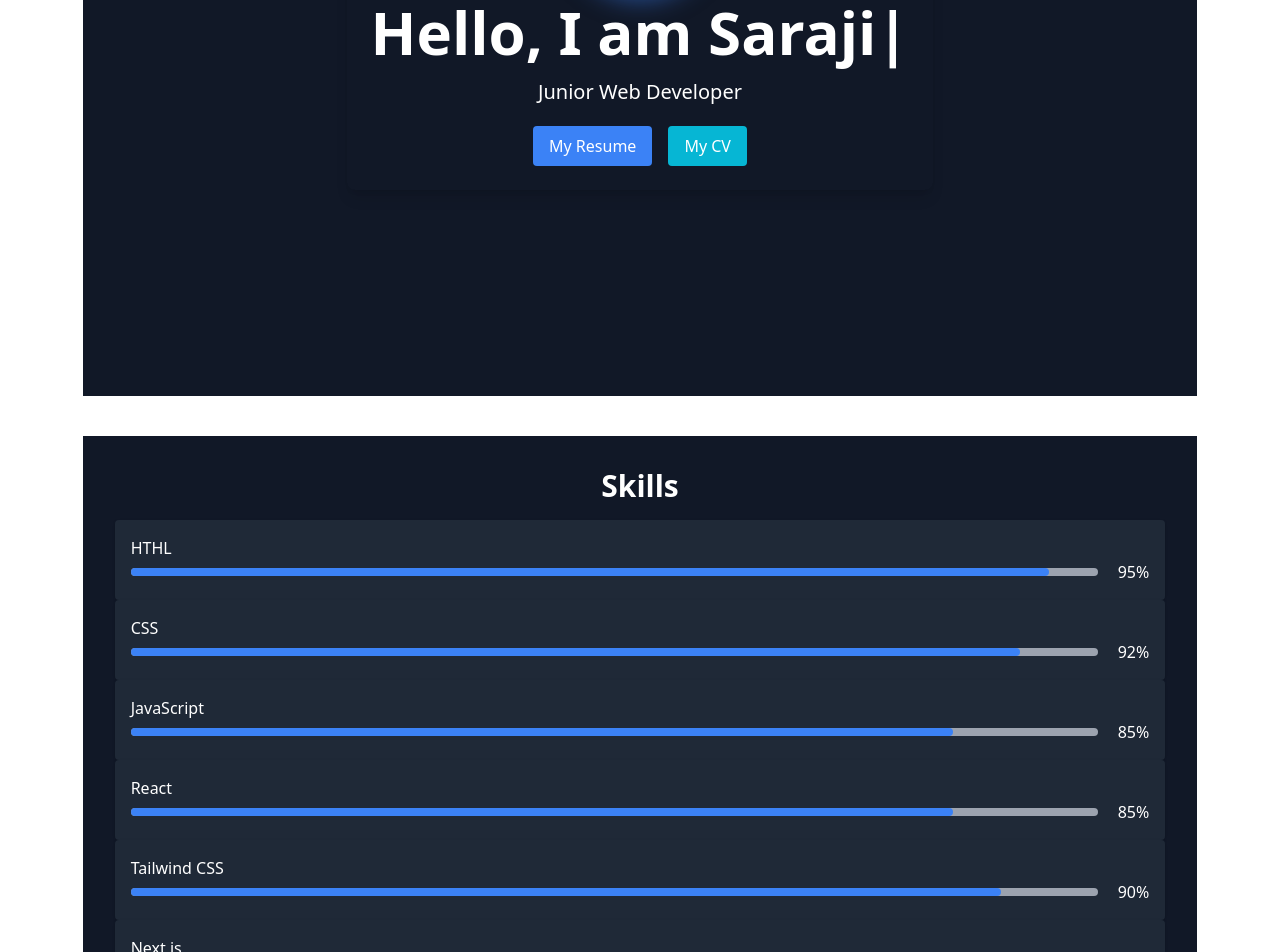
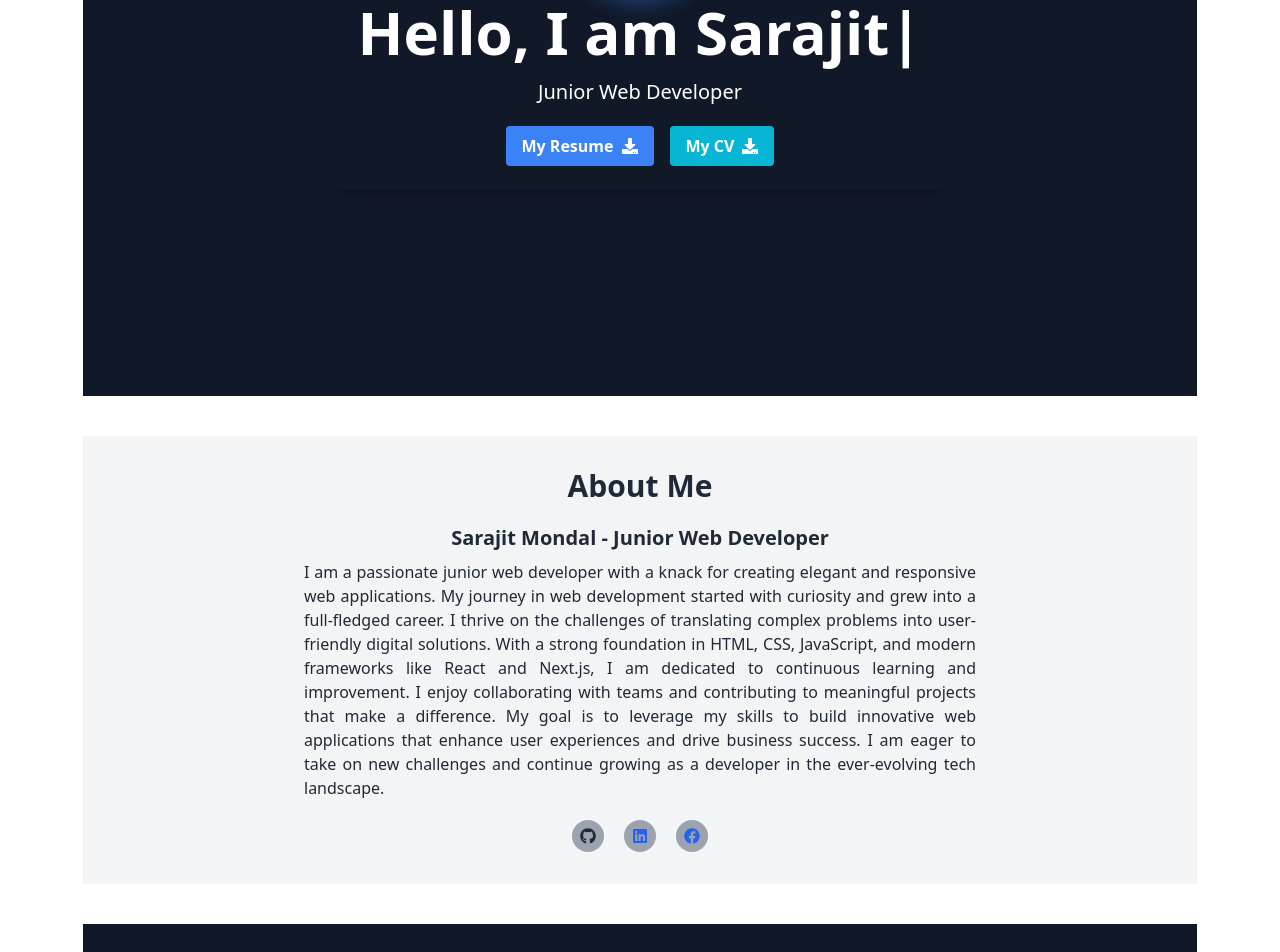
Before and after one commit to Sarajit-mondal/My_Portfolio_Website, a React (Vite) app: page / in a window 1280 px wide. Shown: the part 540-1492 px from the top of the page. Built offline with nearby package versions, Linux system fonts and the light colour scheme.

Commit message:
contact with me complete and email send to my email  complete

```diff
--- a/package.json
+++ b/package.json
@@ -10,10 +10,12 @@
     "preview": "vite preview"
   },
   "dependencies": {
+    "@emailjs/browser": "^4.3.3",
     "i": "^0.3.7",
     "react": "^18.3.1",
     "react-dom": "^18.2.0",
-    "react-icons": "^5.2.1"
+    "react-icons": "^5.2.1",
+    "sweetalert2": "^11.12.0"
   },
   "devDependencies": {
     "@types/react": "^18.2.66",
--- a/src/components/About.jsx
+++ b/src/components/About.jsx
@@ -1,13 +1,40 @@
+import { FaLinkedin, FaFacebook, FaGithub } from "react-icons/fa";
 const About = () => {
   return (
     <section id="about" className="bg-gray-100 text-gray-800 p-8">
       <div className="container mx-auto">
         <h2 className="text-3xl font-bold text-center mb-4">About Me</h2>
-        <p className="text-center max-w-2xl mx-auto">
-          I am a passionate junior web developer with a knack for creating
-          elegant and responsive web applications. My journey in web development
-          started with curiosity and grew into a full-fledged career.
-        </p>
+        <div className="my-5">
+          <h3 className="text-xl font-bold mb-2">
+            Sarajit Mondal - Junior Web Developer
+          </h3>
+          <p className=" max-w-2xl mx-auto text-justify">
+            I am a passionate junior web developer with a knack for creating
+            elegant and responsive web applications. My journey in web
+            development started with curiosity and grew into a full-fledged
+            career. I thrive on the challenges of translating complex problems
+            into user-friendly digital solutions. With a strong foundation in
+            HTML, CSS, JavaScript, and modern frameworks like React and Next.js,
+            I am dedicated to continuous learning and improvement. I enjoy
+            collaborating with teams and contributing to meaningful projects
+            that make a difference. My goal is to leverage my skills to build
+            innovative web applications that enhance user experiences and drive
+            business success. I am eager to take on new challenges and continue
+            growing as a developer in the ever-evolving tech landscape.
+          </p>
+        </div>
+        {/* social media */}
+        <div className="flex justify-center mt-5 gap-5 [&>a]:bg-gray-400 [&>a]:p-2 [&>a]:rounded-full [&>a]:cursor-pointer">
+          <a href="https://github.com/Sarajit-mondal" target="blank">
+            <FaGithub />
+          </a>
+          <a href="https://www.linkedin.com/in/sarajit-mandal" target="blank">
+            <FaLinkedin className="text-blue-600" />
+          </a>
+          <a href="https://www.facebook.com/sarajit.mondal.777" target="blank">
+            <FaFacebook className="text-blue-600" />
+          </a>
+        </div>
       </div>
     </section>
   );
--- a/src/components/Contact.jsx
+++ b/src/components/Contact.jsx
@@ -1,20 +1,59 @@
+import { useRef } from "react";
+import emailjs from "@emailjs/browser";
+import Swal from "sweetalert2";
 const Contact = () => {
+  const form = useRef();
+
+  const sendEmail = (e) => {
+    e.preventDefault();
+
+    emailjs
+      .sendForm("service_m34iqnc", "template_bjjk4la", form.current, {
+        publicKey: "KIYlQ-kpNwMQJX0Da",
+      })
+      .then(
+        () => {
+          form.current.reset();
+          Swal.fire({
+            icon: "success",
+            title: "Meassage Send Successful",
+          });
+        },
+        (error) => {
+          console.log("FAILED...", error.text);
+          Swal.fire({
+            icon: "error",
+            title: "Meassage Send error" + error.text,
+          });
+        }
+      );
+  };
   return (
     <section id="contact" className="bg-gray-900 text-white p-8">
       <div className="container mx-auto">
         <h2 className="text-3xl font-bold text-center mb-4">Contact</h2>
-        <form className="max-w-md mx-auto space-y-4">
+        <form
+          ref={form}
+          onSubmit={sendEmail}
+          className="max-w-md mx-auto space-y-4"
+        >
           <input
             type="text"
+            name="user_name"
+            required
             placeholder="Name"
             className="w-full p-2 rounded bg-gray-800 text-white border border-gray-700 focus:border-blue-500"
           />
           <input
             type="email"
+            name="user_email"
+            required
             placeholder="Email"
             className="w-full p-2 rounded bg-gray-800 text-white border border-gray-700 focus:border-blue-500"
           />
           <textarea
+            name="message"
+            required
             placeholder="Message"
             className="w-full p-2 rounded bg-gray-800 text-white border border-gray-700 focus:border-blue-500"
           ></textarea>
--- a/src/components/Header.jsx
+++ b/src/components/Header.jsx
@@ -34,6 +34,14 @@ const Header = () => {
               Contact
             </a>
           </li>
+          <li>
+            <a
+              href="#contact"
+              className="hover:text-white font-bold transition bg-blue-500 py-1 px-3 rounded-2xl"
+            >
+              Hire me
+            </a>
+          </li>
         </ul>
       </nav>
     </header>
--- a/src/components/Hero.jsx
+++ b/src/components/Hero.jsx
@@ -2,6 +2,7 @@ import { useState } from "react";
 import TypewriterEffect from "./TypewriterEffect";
 import resume from "../assets/resume.pdf";
 import CV from "../assets/CV.pdf";
+import { FaDownload } from "react-icons/fa";
 const Hero = () => {
   const myName = "I  am Sarajit Mandal";
   const [textLenght, setTextLength] = useState(0);
@@ -31,16 +32,16 @@ const Hero = () => {
             <a
               href={resume}
               download="Sarajit_Mandal_Resume.pdf"
-              className="px-4 py-2 bg-blue-500 text-white rounded hover:bg-blue-700 transition duration-300"
+              className="px-4 py-2 bg-blue-500 text-white rounded hover:bg-blue-700 transition duration-300 flex items-center gap-2 font-bold"
             >
-              My Resume
+              My Resume <FaDownload />
             </a>
             <a
               href={CV}
               download="Sarajit_Mandal_CV.pdf"
-              className="px-4 py-2 bg-cyan-500 text-white rounded hover:bg-cyan-700 transition duration-300"
+              className="px-4 py-2 bg-cyan-500 text-white rounded hover:bg-cyan-700 transition duration-300 flex items-center gap-2 font-bold"
             >
-              My CV
+              My CV <FaDownload />
             </a>
           </div>
         </div>
--- a/src/pages/home/Home.jsx
+++ b/src/pages/home/Home.jsx
@@ -11,7 +11,7 @@ function Home() {
     <div className="space-y-10">
       <Header></Header>
       <Hero></Hero>
-      {/* <About></About> */}
+      <About></About>
       <Skills></Skills>
       <Projects></Projects>
       <Contact></Contact>
```
Also changed, not shown: 1 other file (tests, documents, lock files or other folders).
